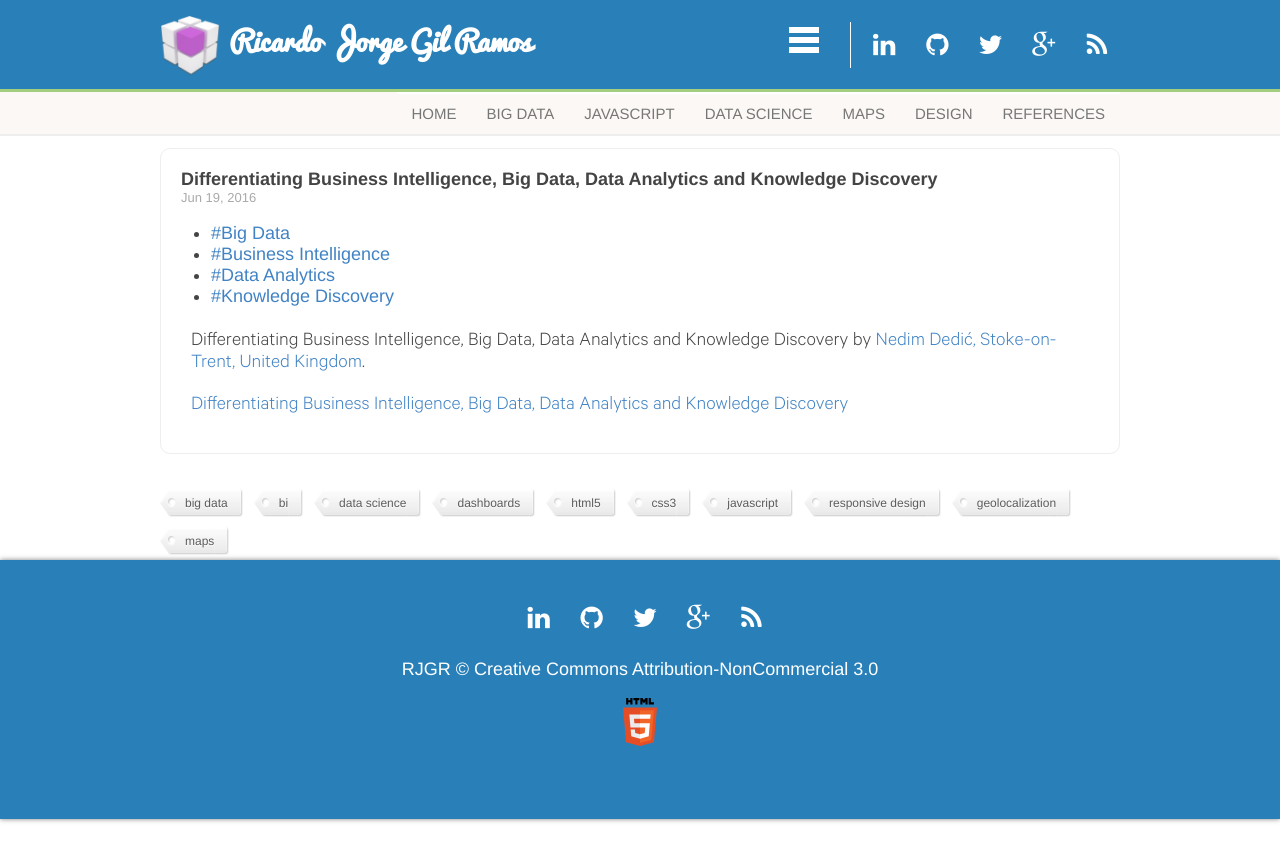
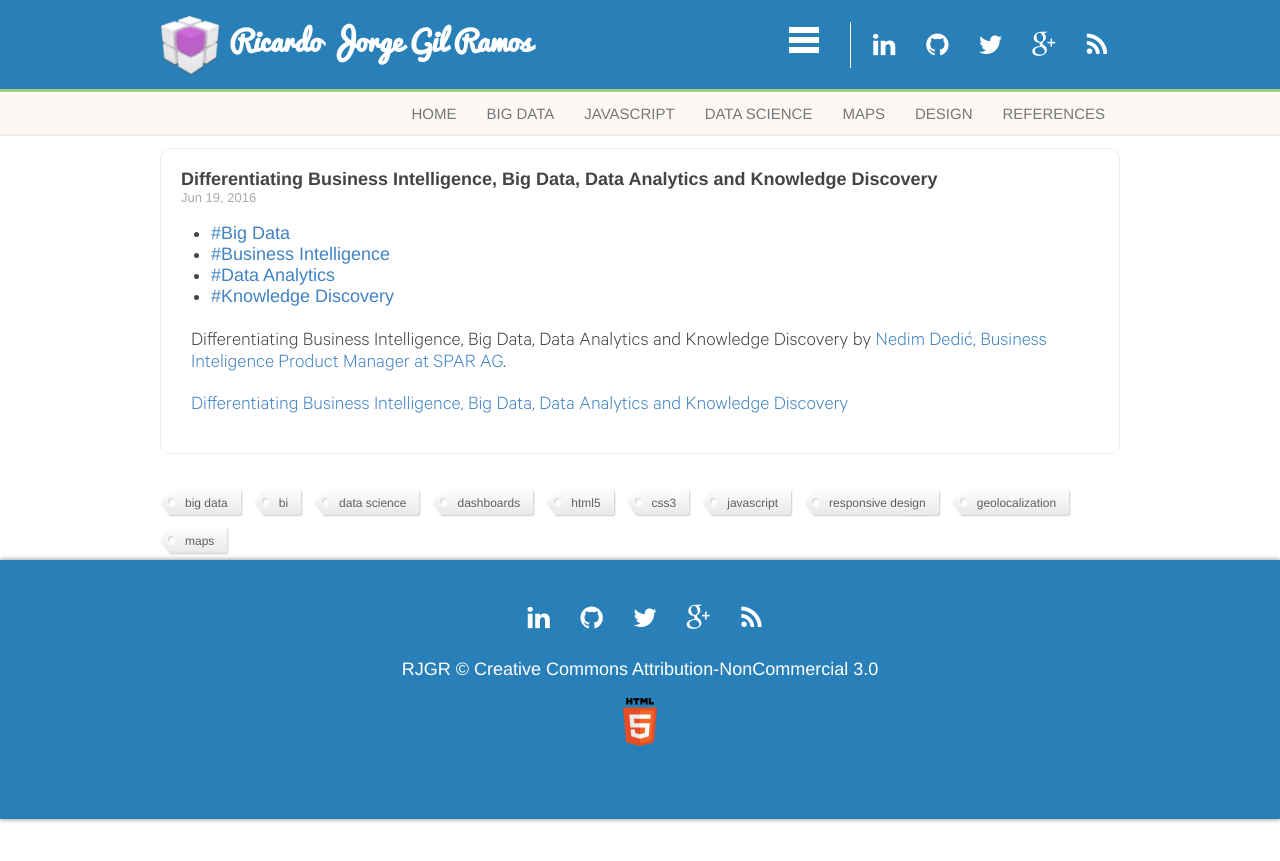
Before and after one commit to jorgegilramos/web, a Jekyll site: the page built from _posts/2016-06-19-differentiating-business-intelligence-big-data-analytics.md, in a window 1280 px wide. Shown: the top 861 px of the page. Built offline with Jekyll 4.4.1, drawn with Linux system fonts in a browser that asks for light colours.

Commit message:
Minor fix

```diff
--- a/_posts/2016-06-19-differentiating-business-intelligence-big-data-analytics.md
+++ b/_posts/2016-06-19-differentiating-business-intelligence-big-data-analytics.md
@@ -10,5 +10,5 @@ tags:
 entry: bigdata-entry-9
 ---
 
-<p>Differentiating Business Intelligence, Big Data, Data Analytics and Knowledge Discovery by <a href="https://www.linkedin.com/in/nedimdedic" target="_blank">Nedim Dedić, Stoke-on-Trent, United Kingdom</a>.</p>
+<p>Differentiating Business Intelligence, Big Data, Data Analytics and Knowledge Discovery by <a href="https://www.linkedin.com/in/nedimdedic" target="_blank">Nedim Dedić, Business Inteligence Product Manager at SPAR AG</a>.</p>
 <p><a href="https://www.linkedin.com/pulse/differentiating-business-intelligence-big-data-analytics-nedim-dedi%C4%87?trk=hp-feed-article-title-like" target="_blank">Differentiating Business Intelligence, Big Data, Data Analytics and Knowledge Discovery</a></p>
```
